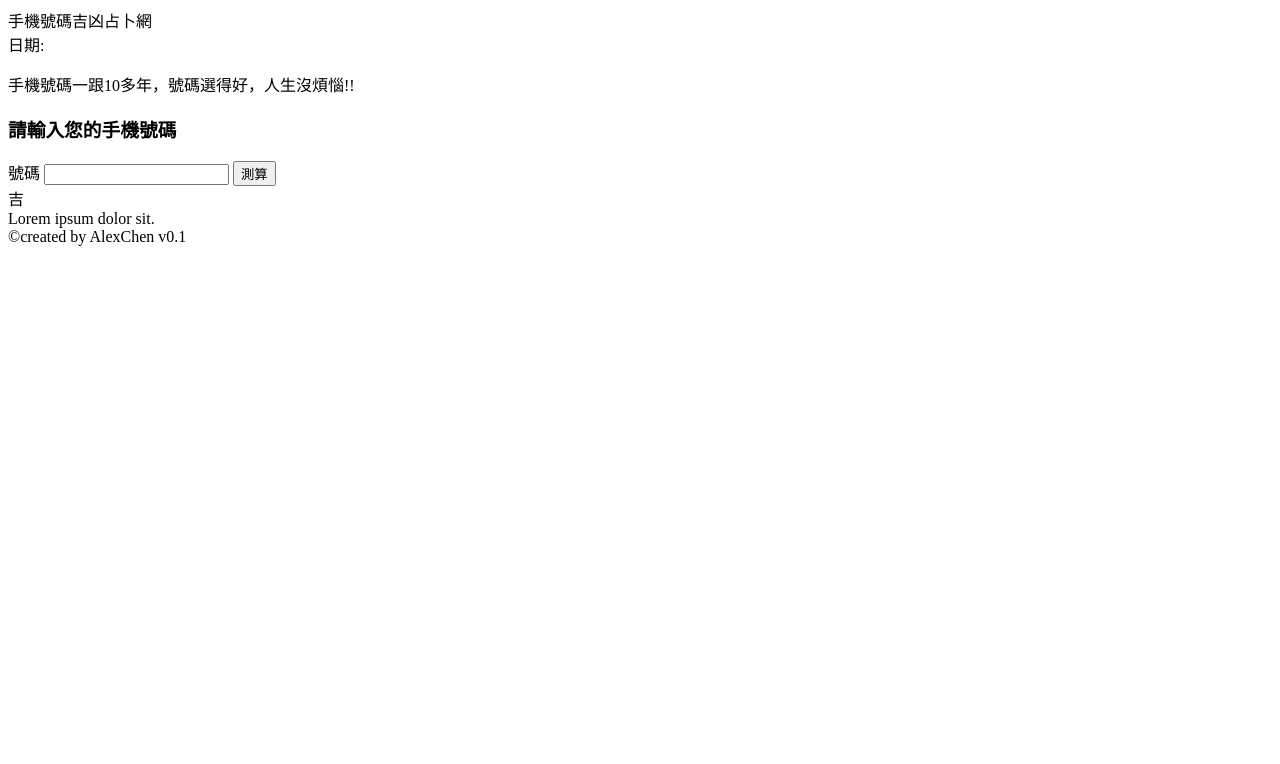
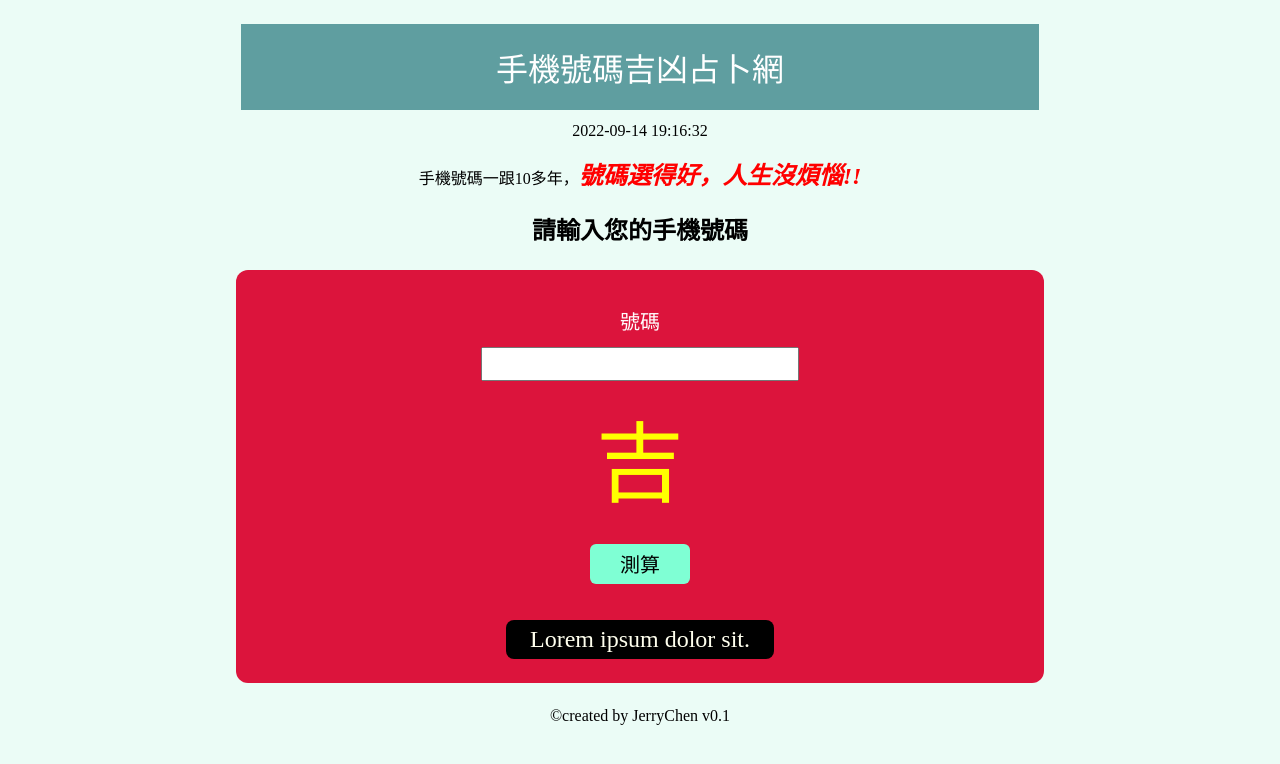
Before and after one commit to alexzalox/sogi-web-demo, a plain HTML site: page index.html in a window 1280 px wide. Drawn offline with Linux system fonts and the light colour scheme.

Commit message:
完成CSS樣式設定

```diff
--- /dev/null
+++ b/css/style.css
@@ -0,0 +1,78 @@
+body {
+    background-color: rgb(235, 252, 246);
+}
+
+#container {
+    width: 80%;
+    margin: 24px auto;
+    text-align: center;
+}
+
+.title {
+    width: 75%;
+    background-color: cadetblue;
+    color: white;
+    padding: 20px;
+    font-size: 32px;
+    display: inline-block;
+}
+
+#timer {
+    margin-top: 12px;
+}
+
+.text-1 {
+    font-size: 24px;
+    font-weight: bold;
+    color: red;
+    font-style: italic;
+}
+
+#form {
+    background-color: crimson;
+    width: 80%;
+    margin: 24px auto;
+    color: white;
+    padding: 24px 0;
+    text-align: center;
+    border-radius: 12px;
+}
+
+label,
+input {
+    display: block;
+    text-align: center;
+    margin: 12px auto;
+    font-size: 20px;
+}
+
+input[type="text"] {
+    font-size: 24px;
+}
+
+input[type="button"] {
+    margin-top: 24px;
+    background-color: aquamarine;
+    width: 100px;
+    height: 40px;
+    border-radius: 6px;
+    border: none;
+}
+
+
+#result {
+    font-size: 88px;
+    font-family: 標楷體;
+    color: yellow;
+}
+
+#result-text {
+    margin-top: 24px;
+    background-color: black;
+    display: inline-block;
+    font-size: 24px;
+    font-family: 新細明體;
+    color: rgb(255, 255, 238);
+    padding: 6px 24px;
+    border-radius: 8px;
+}
--- a/index.html
+++ b/index.html
@@ -6,6 +6,7 @@
     <meta http-equiv="X-UA-Compatible" content="IE=edge">
     <meta name="viewport" content="width=device-width, initial-scale=1.0">
     <title>手機算命網</title>
+    <link rel="stylesheet" href="./css/style.css">
 </head>
 
 <body>
@@ -14,23 +15,24 @@
             手機號碼吉凶占卜網
         </div>
         <div id="timer">
-            日期:
+            2022-09-14 19:16:32
         </div>
         <p>
             手機號碼一跟10多年，<span class="text-1">號碼選得好，人生沒煩惱!! </span>
         </p>
-        <h3>請輸入您的手機號碼</h3>
+        <h2>請輸入您的手機號碼</h2>
         <div id="form">
             <label for="phone-number">號碼</label>
             <input type="text" id="phone-number">
-            <input type="button" id="analytics" value="測算">
+
             <div id="result">
                 吉
             </div>
+            <input type="button" id="analytics" value="測算">
             <div id="result-text">Lorem ipsum dolor sit.</div>
         </div>
 
-        <footer> &copy;created by AlexChen v0.1</footer>
+        <footer> &copy;created by JerryChen v0.1</footer>
     </div>
 </body>
 
```
